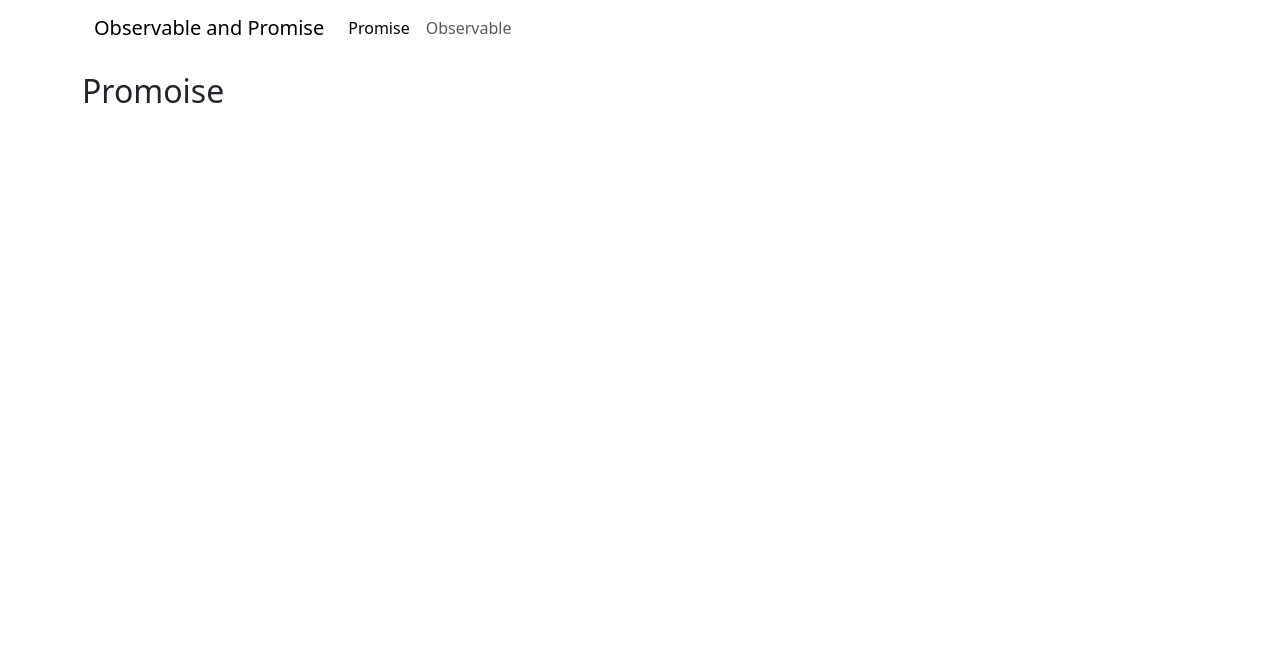
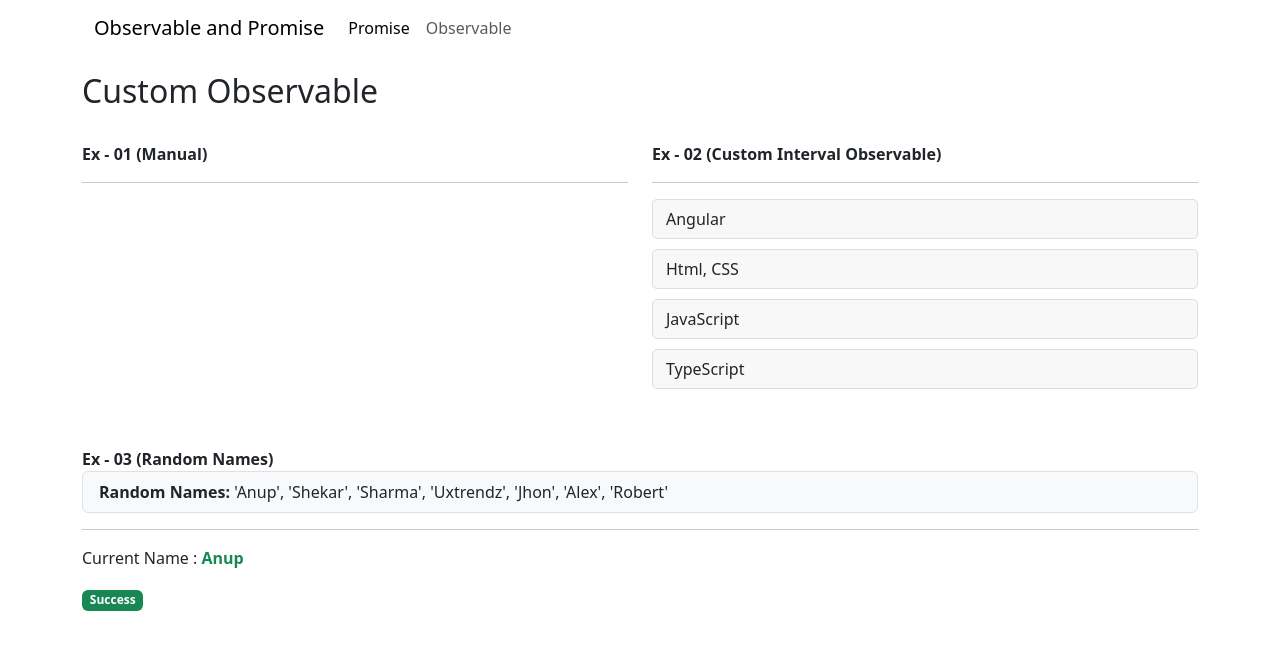
Before and after one commit to MuhammadZamin132611/RxjsInAngular, an Angular app: page /observable/custom in a window 1280 px wide. Before the commit this address led to /promise. Shown: the top 650 px of the page. Built offline with nearby package versions, Linux system fonts and the light colour scheme.

Commit message:
Add toArray() functionality

```diff
--- a/src/app/app-routing.module.ts
+++ b/src/app/app-routing.module.ts
@@ -7,6 +7,7 @@ import { FromEventComponent } from './observable/from-event/from-event.component
 import { IntervalComponent } from './observable/interval/interval.component';
 import { OfFromComponent } from './observable/of-from/of-from.component';
 import { ToArrayComponent } from './observable/to-array/to-array.component';
+import { CustomComponent } from './observable/custom/custom.component';
 
 
 const routes: Routes = [
@@ -17,6 +18,7 @@ const routes: Routes = [
     {path: 'interval', component:IntervalComponent},
     {path: 'of-from', component:OfFromComponent},
     {path: 'to-array', component:ToArrayComponent},
+    {path: 'custom', component:CustomComponent},
   ]},
   {path: '**', redirectTo:'promise'}
 ];
--- a/src/app/app.module.ts
+++ b/src/app/app.module.ts
@@ -11,6 +11,7 @@ import { ListComponent } from './observable/list/list.component';
 import { IntervalComponent } from './observable/interval/interval.component';
 import { OfFromComponent } from './observable/of-from/of-from.component';
 import { ToArrayComponent } from './observable/to-array/to-array.component';
+import { CustomComponent } from './observable/custom/custom.component';
 
 @NgModule({
   declarations: [
@@ -22,7 +23,8 @@ import { ToArrayComponent } from './observable/to-array/to-array.component';
     ListComponent,
     IntervalComponent,
     OfFromComponent,
-    ToArrayComponent
+    ToArrayComponent,
+    CustomComponent
   ],
   imports: [
     BrowserModule,
--- /dev/null
+++ b/src/app/observable/custom/custom.component.html
@@ -0,0 +1,41 @@
+<div class="my-3">
+    <h2>Custom Observable</h2>
+    <br>
+
+    <div class="row">
+        <div class="col-md-6">
+            <strong>Ex - 01 (Manual)</strong>
+            <hr>
+            <ul [ngClass]="techStatus == 'completed'?'completed': techStatus == 'error'?'error':''"
+             class="techList " id="elContainer">
+
+            </ul>
+        </div>
+        <div class="col-md-6">
+            <strong>Ex - 02 (Custom Interval Observable)</strong>
+            <hr>
+            <ul class="techList ">
+                <li>Angular</li>
+                <li>Html, CSS</li>
+                <li>JavaScript</li>
+                <li>TypeScript</li>
+            </ul>
+        </div>
+    </div>
+    <br>
+    <div class="row">
+        <div class="col-md-12">
+            <br>
+            <strong>Ex - 03 (Random Names)</strong>
+            <br>
+            <p class="bg-light py-2 px-3 border rounded">
+                <strong>Random Names: </strong>
+                'Anup', 'Shekar', 'Sharma', 'Uxtrendz', 'Jhon', 'Alex', 'Robert'
+            </p>
+            <hr>
+            <p>Current Name : <strong class="text-success">Anup</strong></p>
+            <span class="badge text-bg-success">Success</span>
+        </div>
+    </div>
+
+</div>
--- /dev/null
+++ b/src/app/observable/custom/custom.component.ts
@@ -0,0 +1,58 @@
+import { Component, OnInit } from '@angular/core';
+import { Observable } from 'rxjs';
+import { DesignUtilityService } from 'src/app/appServices/design-utility.service';
+
+@Component({
+  selector: 'app-custom',
+  templateUrl: './custom.component.html',
+  styleUrls: ['./custom.component.scss']
+})
+export class CustomComponent implements OnInit {
+
+  constructor(private utilityDegign: DesignUtilityService) { }
+
+  techStatus: any;
+
+  ngOnInit(): void {
+    // Ex - 01 (Manual)
+
+    // const cusObs1 = Observable.create(observer => {
+    //   setTimeout(() => {
+    //     observer.next('Html, CSS')
+    //   }, 1000);
+    //   setTimeout(() => {
+    //     observer.next('JavaScript')
+    //     //  observer.complete()
+    //   }, 2000);
+    //   setTimeout(() => {
+    //     observer.next('TypeScript')
+    //     observer.error(new Error('Limit Exced'))
+
+    //   }, 3000);
+    //   setTimeout(() => {
+    //     observer.next('TypeScript')
+    //     // observer.error(new Error('Limit Exced'))
+    //     observer.complete()
+
+    //   }, 3000);
+    //   // observer.error()
+    //   // observer.complete()
+    // })
+
+    // cusObs1.subscribe(res => {
+    //   console.log(res)
+    //   this.utilityDegign.print(res, 'elContainer')
+    // },
+    //   (err) => {
+    //     this.techStatus = 'error'
+    //   },
+    //   () => {
+    //     this.techStatus = 'complete'
+    //   }
+    // )
+
+    // Ex - 02
+
+    // const cusObs2 = Observable
+  }
+}
--- a/src/app/observable/list/list.component.html
+++ b/src/app/observable/list/list.component.html
@@ -13,6 +13,9 @@
             <li>
                 <a routerLink="to-array">toArray</a>
             </li>
+            <li>
+                <a routerLink="custom">Custom</a>
+            </li>
         </ul>
     </div>
 </div>
--- a/src/styles.scss
+++ b/src/styles.scss
@@ -34,3 +34,30 @@ ul.list {
         }
     }
 }
+
+ul.techList{
+    list-style-type: none;
+    margin: 0;
+    padding: 0;
+
+}
+
+ul.techList li{
+    background: #f8f8f8;
+    border: 1px solid #ddd;
+    border-radius: 5px;
+    padding: 7px 13px;
+    margin-bottom: 10px;
+}
+
+ul.techList.error li{
+    color: red;
+    background-color: rgba(255, 0, 0, 0.08);
+    border-color: red;
+}
+
+ul.techList.complete li{
+    color: #3dd843;
+    background-color: rgba(61, 216, 67, 0.08);
+    border-color: #3dd843;
+}
```
Also changed, not shown: src/app/observable/custom/custom.component.scss (added), 1 other file (tests, documents, lock files or other folders).
